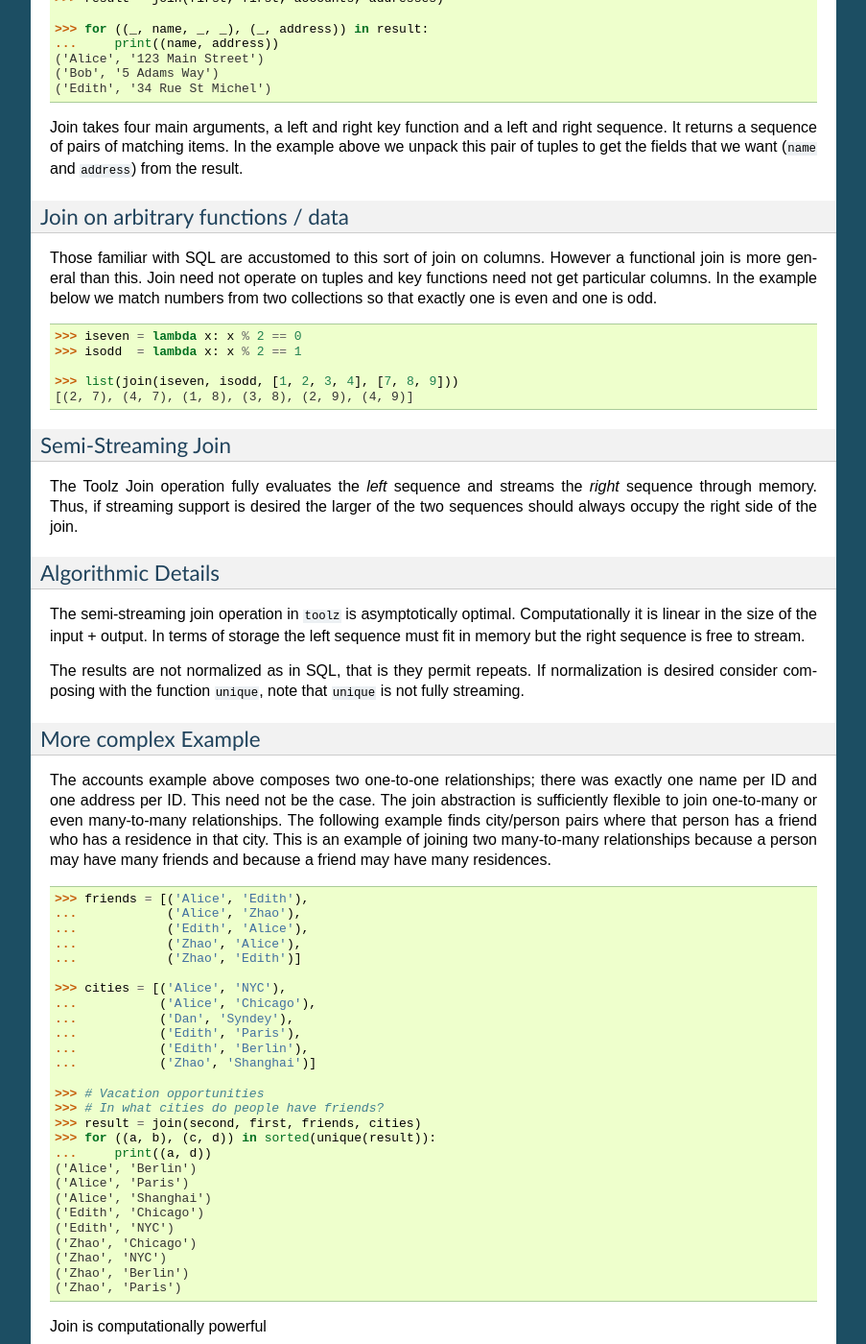
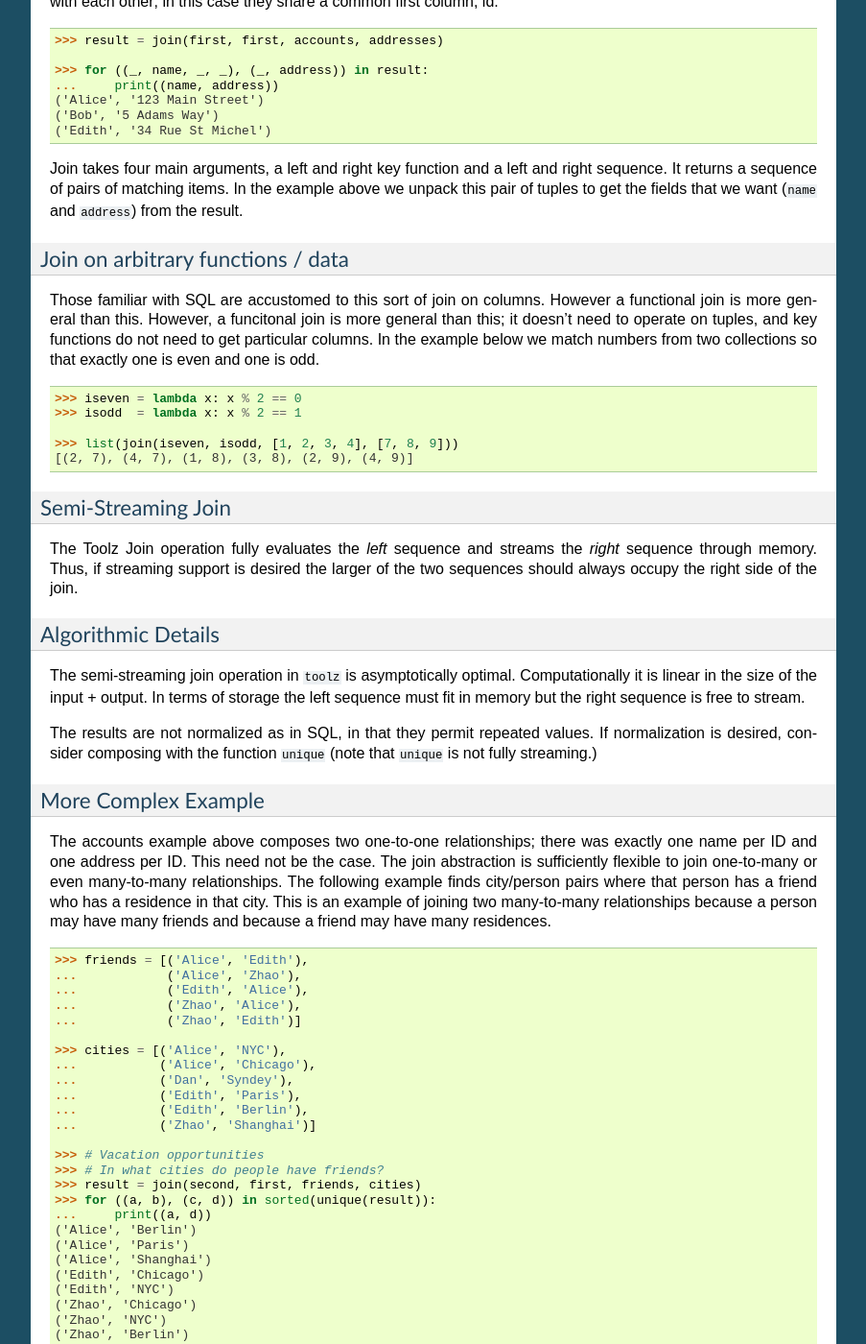
Before and after one commit to pytoolz/toolz, a Sphinx documentation site: the page built from doc/source/streaming-analytics.rst, in a window 1280 px wide and 1400 px high, scrolled down 2303 px. Shown: the whole window at 96% size, without its empty margins (198-1101 px from the left). Built offline with Sphinx 7.4.7, drawn with Linux system fonts in a browser that asks for light colours; the version number is read from the project's files by our own code; some of the changed text lies outside the part shown.

Commit message:
edits to streaming analytics doc page
Suggested by (and often copied verbatim from) @eigenhombre

```diff
--- a/doc/source/streaming-analytics.rst
+++ b/doc/source/streaming-analytics.rst
@@ -104,8 +104,11 @@
 
 The ``reduceby`` operation takes a key function, like ``groupby``, and a binary
 operator like ``add`` or ``lesser = lambda acc, x: acc if acc < x else x``.  It
-is unable to accept full reduction operations like ``sum`` or ``min`` as these
-would require access to the entire group at once.  Here is a simple example:
+successively applies the key function to each item in succession, accumulating
+running totals for each key by combining each new value with the previous using
+the binary operator.  It can't accept full reduction operations like ``sum`` or
+``min`` as these require access to the entire group at once.  Here is a simple
+example:
 
 .. code::
 
@@ -179,10 +182,10 @@
 ^^^^^^^^^^^^^^^^^^^^^^^^^^^^^^^^^^
 
 Those familiar with SQL are accustomed to this sort of join on columns.
-However a functional join is more general than this.  Join need not operate on
-tuples and key functions need not get particular columns.  In the example
-below we match numbers from two collections so that exactly one is even and one
-is odd.
+However a functional join is more general than this.  However, a funcitonal
+join is more general than this; it doesn't need to operate on tuples, and key
+functions do not need to get particular columns.  In the example below we match
+numbers from two collections so that exactly one is even and one is odd.
 
 .. code::
 
@@ -209,12 +212,12 @@
 storage the left sequence must fit in memory but the right sequence is free to
 stream.
 
-The results are not normalized as in SQL, that is they permit repeats.  If
-normalization is desired consider composing with the function ``unique``, note
-that ``unique`` is not fully streaming.
+The results are not normalized as in SQL, in that they permit repeated values.  If
+normalization is desired, consider composing with the function ``unique`` (note
+that ``unique`` is not fully streaming.)
 
 
-More complex Example
+More Complex Example
 ^^^^^^^^^^^^^^^^^^^^
 
 The accounts example above composes two one-to-one relationships; there was
@@ -256,7 +259,7 @@
    ('Zhao', 'Berlin')
    ('Zhao', 'Paris')
 
-Join is computationally powerful
+Join is computationally powerful:
 
 *   It is expressive enough to cover a wide set of analytics operations
 *   It runs in linear time relative to the size of the input and output
```
Also changed, not shown: other parts of doc/source/streaming-analytics.rst (+3 -3 lines).
